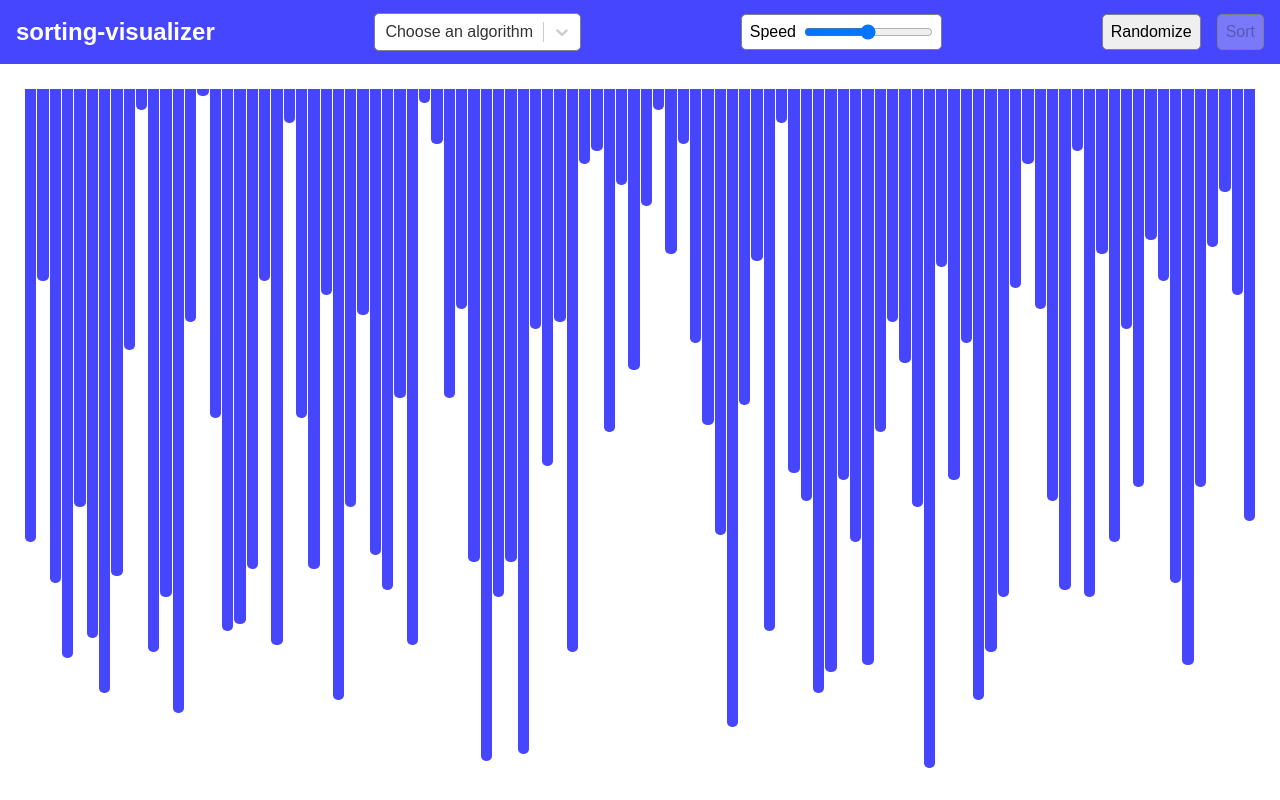
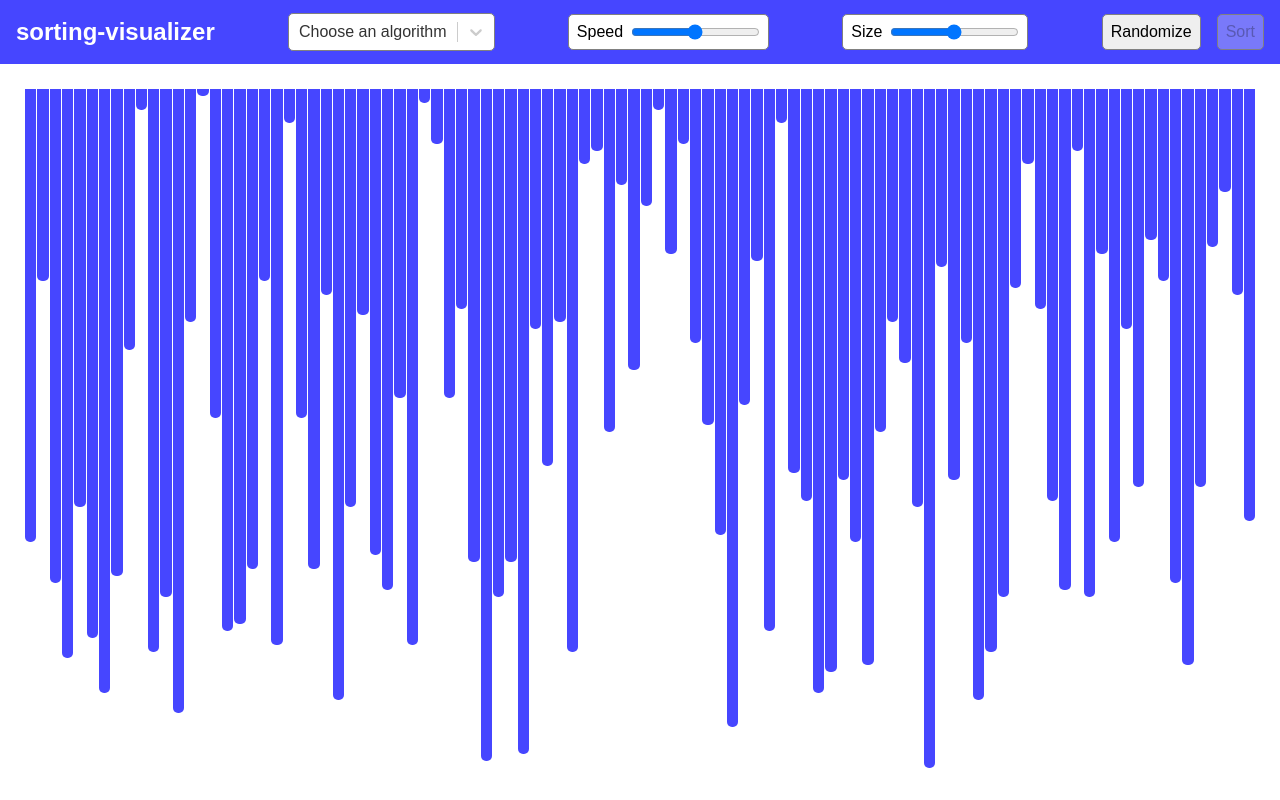
Before and after one commit to drew18moore/sorting-visualizer-react, a React (Vite) app: page / in a window 1280 px wide. Built offline with nearby package versions, Linux system fonts and the light colour scheme.

Commit message:
Renamed numberOfValues to numberOfbars. Range slider values are now properly converted to numbers. Size slider is now working.

```diff
--- a/src/App.jsx
+++ b/src/App.jsx
@@ -10,7 +10,7 @@ import mergeSort from "./algorithms/mergeSort";
 
 const App = () => {
   const [chosenAlgo, setChosenAlgo] = useState("");
-  const [numberOfValues, setNumberOfValues] = useState(100);
+  const [numberOfBars, setNumberOfBars] = useState(100);
   const [bars, setBars] = useState([]);
 
   const [speed, setSpeed] = useState(50);
@@ -23,8 +23,9 @@ const App = () => {
   }, []);
 
   const randomize = () => {
+    console.log(numberOfBars);
     setBars(
-      [...new Array(numberOfValues)].map(
+      [...new Array(numberOfBars)].map(
         (bar) => ({
             value: Math.floor(Math.random() * 100) + 1,
             class: ""
@@ -62,18 +63,18 @@ const App = () => {
     let moves;
     switch (chosenAlgo) {
       case "Bubble Sort":
-        console.log("Performing Bubble Sort", delay);
+        console.log("Performing Bubble Sort", delay, numberOfBars);
         values = bars.map(bar => bar.value)
         moves = bubbleSort(values);
         console.log(moves);
         visualize(moves, delay)
         break;
       case "Selection Sort":
-        console.log("Performing Selection Sort");
+        console.log("Performing Selection Sort", delay, numberOfBars);
         values = bars.map(bar => bar.value)
         moves = selectionSort(values);
         console.log(moves)
-        visualize(moves)
+        visualize(moves, delay)
         break;
       case "Quick Sort":
         console.log("Performing Quick Sort");
@@ -99,6 +100,7 @@ const App = () => {
         sort={sort}
         canSort={canSort}
         setSpeed={setSpeed}
+        setNumberOfBars={setNumberOfBars}
       />
       <Bars values={bars} randomize={randomize} sort={sort} />
     </div>
--- a/src/components/Header.jsx
+++ b/src/components/Header.jsx
@@ -2,7 +2,7 @@ import { useState } from "react";
 import CustomSelect from "./CustomSelect";
 import RangeSlider from "./RangeSlider";
 
-const Header = ({ setChosenAlgo, randomize, sort, canSort, setSpeed, setSize }) => {
+const Header = ({ setChosenAlgo, randomize, sort, canSort, setSpeed, setNumberOfBars }) => {
   return (
     <nav>
       <div className="nav-logo">
@@ -10,6 +10,7 @@ const Header = ({ setChosenAlgo, randomize, sort, canSort, setSpeed, setSize })
       </div>
       <CustomSelect onChange={(e) => setChosenAlgo(e.value)} />
       <RangeSlider label={"Speed"} setState={setSpeed} defaultValue={50} />
+      <RangeSlider label={"Size"} setState={setNumberOfBars} defaultValue={50} />
       <div className="nav-btns">
         <button className="randomize-btn" type="button" onClick={randomize}>
           Randomize
--- a/src/components/RangeSlider.jsx
+++ b/src/components/RangeSlider.jsx
@@ -9,8 +9,8 @@ const RangeSlider = ({ label, setState, defaultValue }) => {
   }, [])
 
   const handleChange = (e) => {
-    setValue(e.target.value);
-    setState(e.target.value);
+    setValue(Number(e.target.value));
+    setState(Number(e.target.value));
   };
 
   return (
```
